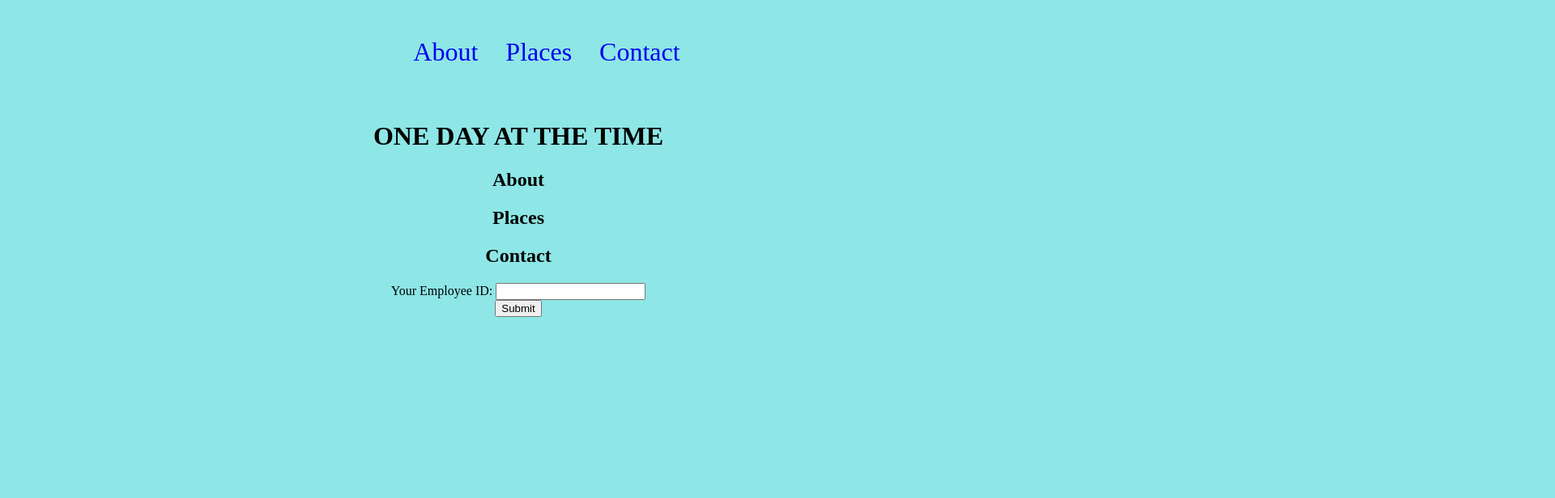
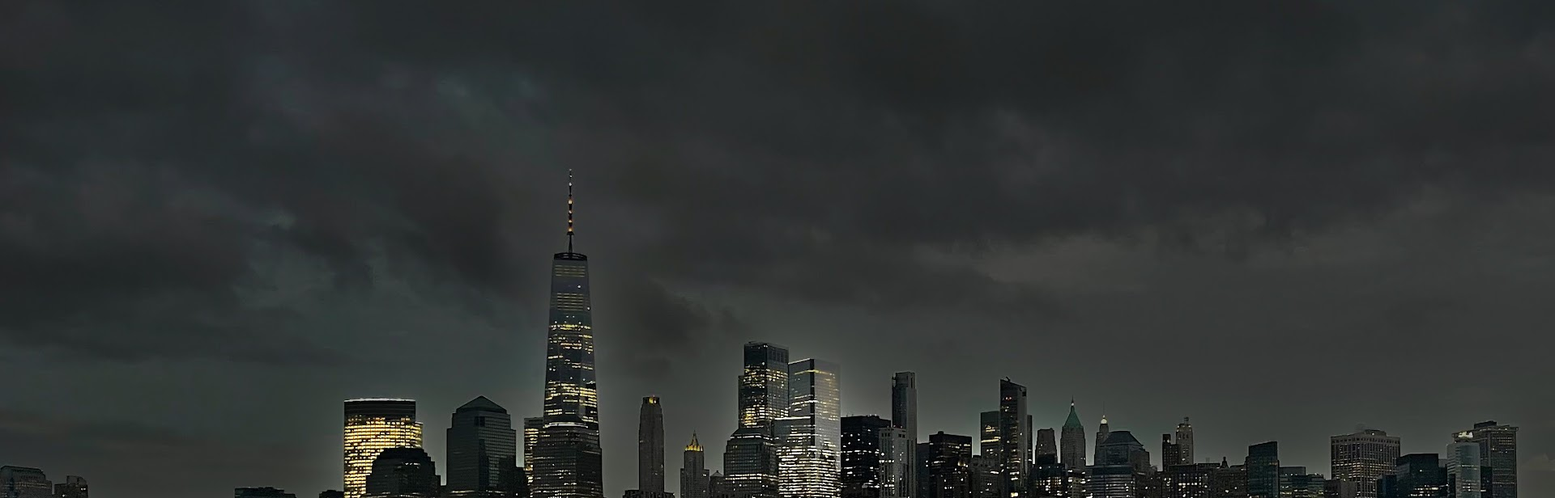
Before and after one commit to Danny1417/Photography-Page, a plain HTML site: page index.html in a window 1280 px wide. Shown: the top 616 px of the page at 81% size, 1920 px wide, since content can reach past the window. Drawn offline with Linux system fonts and the light colour scheme.

Commit message:
adding web acces

```diff
--- a/index.html
+++ b/index.html
@@ -1,5 +1,6 @@
 <!DOCTYPE html>
 <html lang="en">
+
 <head>
     <meta charset="UTF-8">
     <meta http-equiv="X-UA-Compatible" content="IE=edge">
@@ -7,10 +8,11 @@
     <title>ATRBLMKRLIFE</title>
     <link rel="stylesheet" href="style.css">
 </head>
+
 <body>
 
 
-<!-- <img src="img\NYC1.JPG" alt="nycskyline" class="responsive"> -->
+    <img src="img\NYC1.JPG" alt="nycskyline" class="responsive">
 
     <nav>
         <ul>
@@ -40,10 +42,11 @@
             Your Employee ID:
             <input type="text" name="employeeId" id="1234567890" readonly>
         </div>
-    <input type="submit" >
+        <input type="submit">
     </form>
 
 
 </body>
 <link rel="java" href="java.js">
+
 </html>
--- a/style.css
+++ b/style.css
@@ -2,37 +2,37 @@ html,
 body {
     margin: 0;
     padding: 0;
-    background-color: rgb(142, 230, 230);
+    background-color: #123;
     text-align: center;
+}
 
-
-}
 
 /* .responsive {
     width: 100%;
     height: auto;
     max-width: 100%;
 } */
- .box {
-     background-image: url(./img/Poker1.JPG);
 
+.box {
+    background-image: url(./img/Poker1.JPG);
 }
 
 nav {
-
     padding: 30px;
     background-image: image url(./img/NYC1.JPG);
+}
 
-}
 nav ul {
-    list-style-type: center ;
+    list-style-type: center;
     text-align: center;
 }
+
 nav li {
     display: inline-flex;
 }
+
 nav a {
     font-size: 2em;
-margin-left: 30px;
-text-decoration: auto;
+    margin-left: 30px;
+    text-decoration: auto;
 }
```
Lines whose indentation alone changed are shown as unchanged.
